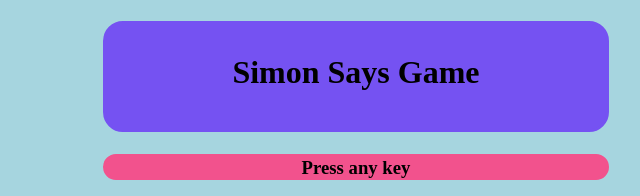
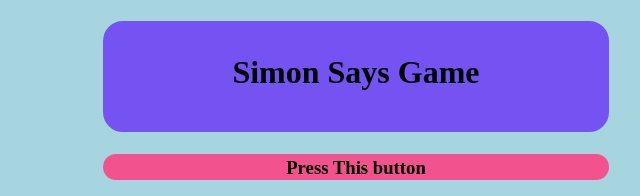
Before and after one commit to prateek1833/simonsays, a plain HTML site: page index.html in a window 1280 px wide. Shown: the top 196 px of the page, 405-1045 px from the left. Drawn offline with Linux system fonts and the light colour scheme.

Commit message:
Update index.html

```diff
--- a/index.html
+++ b/index.html
@@ -12,7 +12,7 @@
 <body>
 
     <h1>Simon Says Game</h1>
-    <h3 id="h3" class="Level">Press any key </h3>
+    <h3 id="h3" class="Level">Press This button </h3>
     <div class="Butt">
         <div class="line1">
             <div class="button red" id="red"></div>
```
